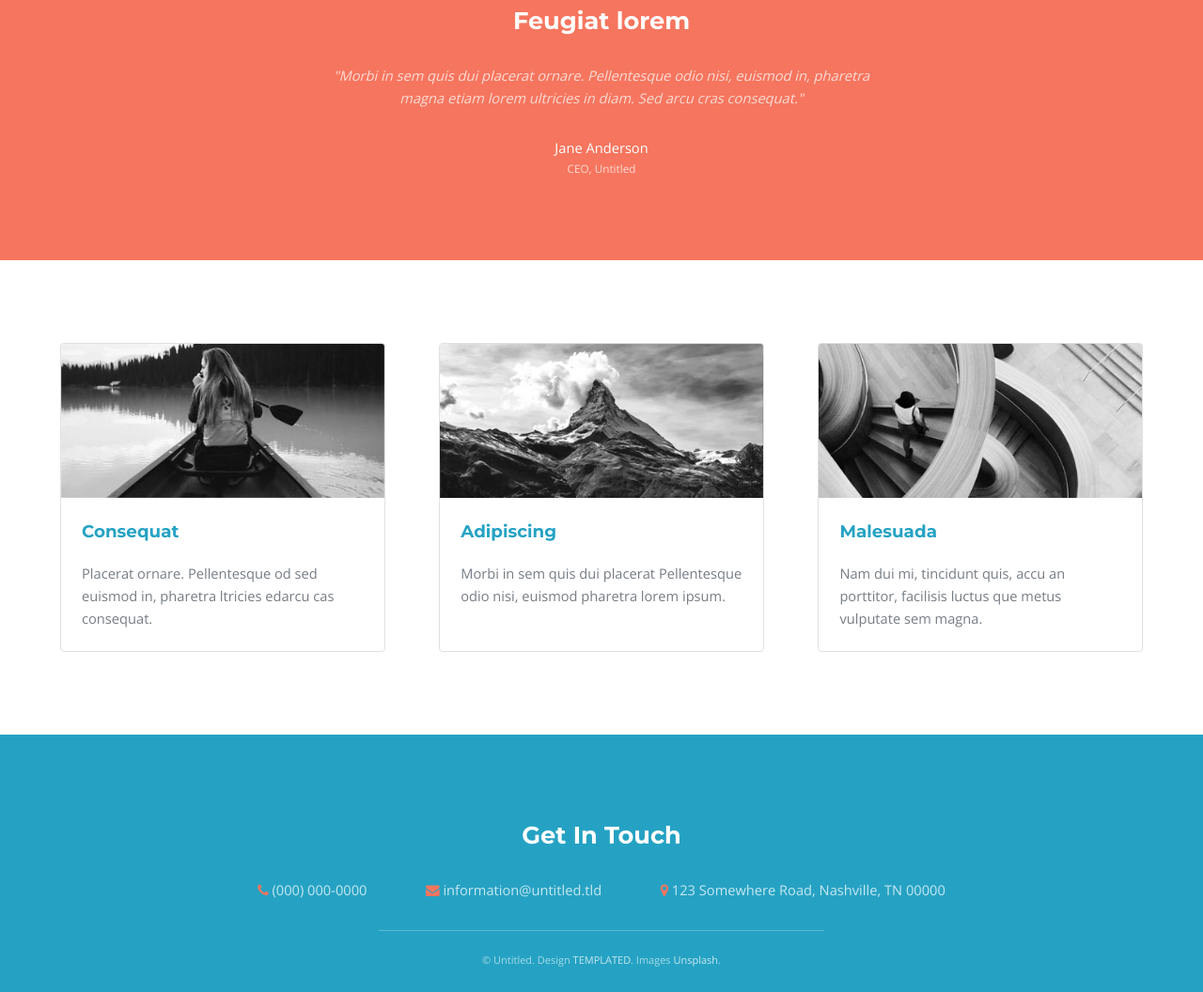
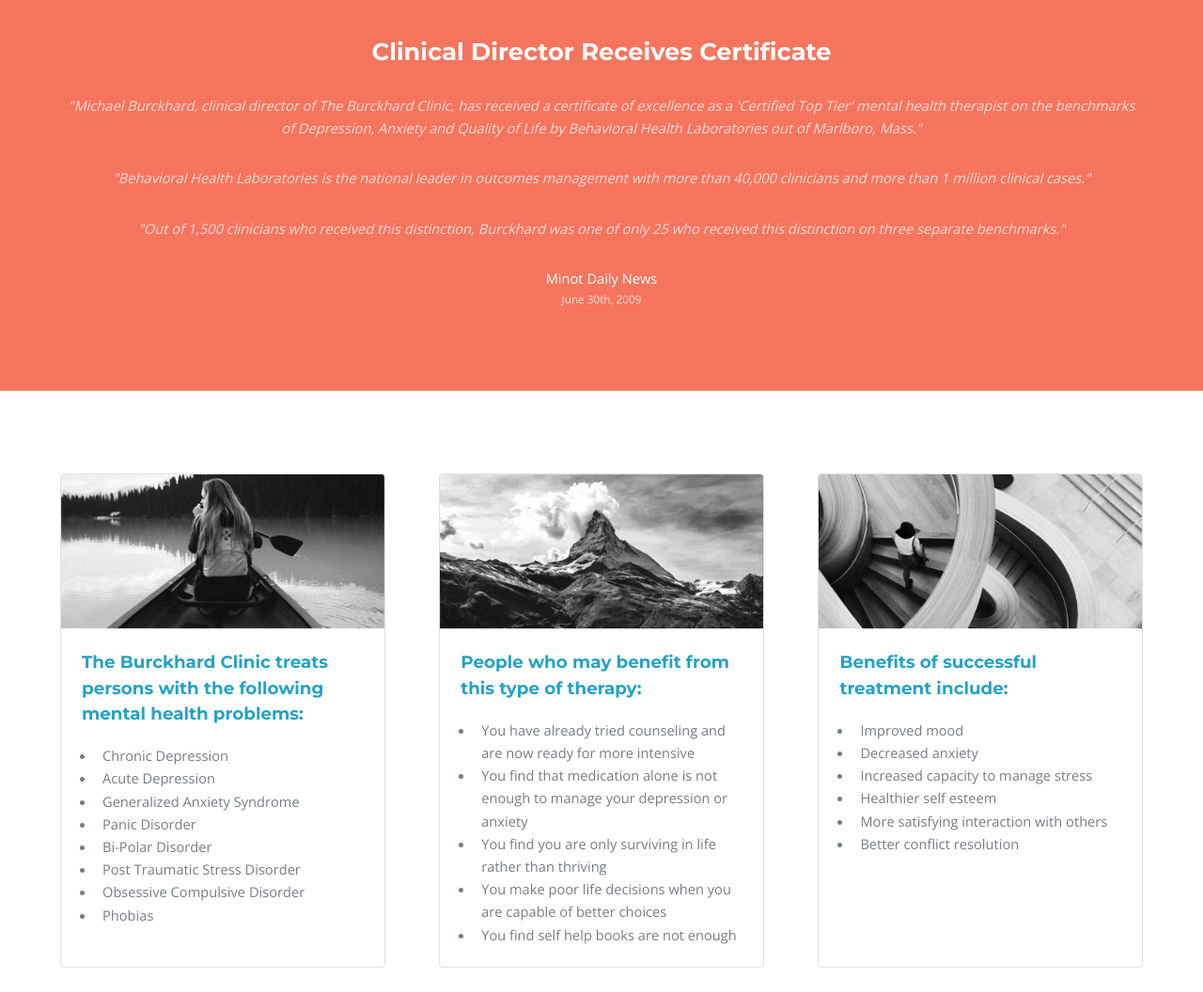
Before and after one commit to christianvorgitch/burckhardclinic, a plain HTML site: page index.html in a window 1280 px wide. Shown: the part 1256-2312 px from the top of the page at 94% size. Drawn offline with nearby package versions, Linux system fonts and the light colour scheme.

Commit message:
Update index.html
added multiple paragraphs

```diff
--- a/index.html
+++ b/index.html
@@ -1,12 +1,8 @@
 <!DOCTYPE HTML>
-<!--
-	Intensify by TEMPLATED
-	templated.co @templatedco
-	Released for free under the Creative Commons Attribution 3.0 license (templated.co/license)
--->
+
 <html>
 	<head>
-		<title>Intensify by TEMPLATED</title>
+		<title>Burckhard Clinic, P.C.</title>
 		<meta charset="utf-8" />
 		<meta name="viewport" content="width=device-width, initial-scale=1" />
 		<link rel="stylesheet" href="assets/css/main.css" />
@@ -18,10 +14,12 @@
 				<nav class="left">
 					<a href="#menu"><span>Menu</span></a>
 				</nav>
-				<a href="index.html" class="logo">intensify</a>
+				<a href="index.html" class="logo">Burckhard Clinic, P.C.</a>
+                <!--
 				<nav class="right">
 					<a href="#" class="button alt">Log in</a>
 				</nav>
+-->
 			</header>
 
 		<!-- Menu -->
@@ -31,18 +29,21 @@
 					<li><a href="generic.html">Generic</a></li>
 					<li><a href="elements.html">Elements</a></li>
 				</ul>
+                <!--
 				<ul class="actions vertical">
 					<li><a href="#" class="button fit">Login</a></li>
 				</ul>
+-->
 			</nav>
 
 		<!-- Banner -->
 			<section id="banner">
 				<div class="content">
-					<h1>Ipsum sed lorem</h1>
-					<p>Morbi in sem quis dui placerat ornare. Pellentesque odio nisi, euismod<br />sed arcu cras consecuat lorem ipsum dolor sit amet.</p>
+					<h1>Burckhard Clinic</h1>
+					<p>Providing individualized mental health therapy using Christian principles.</p>
+                    <p>Therapy provided in a private setting.</p>
 					<ul class="actions">
-						<li><a href="#one" class="button scrolly">Get Started</a></li>
+						<li><a href="#footer" class="button scrolly">Free Consultation by appointment</a></li>
 					</ul>
 				</div>
 			</section>
@@ -79,14 +80,20 @@
 		<!-- Two -->
 			<section id="two" class="wrapper style1 special">
 				<div class="inner">
-					<h2>Feugiat lorem</h2>
+					<h2>Clinical Director Receives Certificate</h2>
 					<figure>
 					    <blockquote>
-					        "Morbi in sem quis dui placerat ornare. Pellentesque odio nisi, euismod in, pharetra<br /> magna etiam lorem ultricies in diam. Sed arcu cras consequat."
+					        "Michael Burckhard, clinical director of The Burckhard Clinic, has received a certificate of excellence as a 'Certified Top Tier' mental health therapist on the benchmarks of Depression, Anxiety and Quality of Life by Behavioral Health Laboratories out of Marlboro, Mass."
 					    </blockquote>
+                        <blockquote>
+                            "Behavioral Health Laboratories is the national leader in outcomes management with more than 40,000 clinicians and more than 1 million clinical cases."
+                        </blockquote>
+                        <blockquote>
+                            "Out of 1,500 clinicians who received this distinction, Burckhard was one of only 25 who received this distinction on three separate benchmarks."
+                        </blockquote>
 					    <footer>
-					        <cite class="author">Jane Anderson</cite>
-					        <cite class="company">CEO, Untitled</cite>
+					        <cite class="author">Minot Daily News</cite>
+					        <cite class="company">June 30th, 2009</cite>
 					    </footer>
 					</figure>
 				</div>
@@ -100,8 +107,17 @@
 							<img src="images/pic02.jpg" alt="" />
 						</div>
 						<div class="content">
-							<h3>Consequat</h3>
-							<p>Placerat ornare. Pellentesque od sed euismod in, pharetra ltricies edarcu cas consequat.</p>
+							<h3>The Burckhard Clinic treats persons with the following mental health problems:</h3>
+							<ul>
+                                    <li>Chronic Depression</li>
+                                    <li>Acute Depression</li>
+                                    <li>Generalized Anxiety Syndrome</li>
+                                    <li>Panic Disorder</li>
+                                    <li>Bi-Polar Disorder</li>
+                                    <li>Post Traumatic Stress Disorder</li>
+                                    <li>Obsessive Compulsive Disorder</li>
+                                    <li>Phobias</li>
+                            </ul>
 						</div>
 					</div>
 					<div class="flex-item box">
@@ -109,8 +125,14 @@
 							<img src="images/pic03.jpg" alt="" />
 						</div>
 						<div class="content">
-							<h3>Adipiscing</h3>
-							<p>Morbi in sem quis dui placerat Pellentesque odio nisi, euismod pharetra lorem ipsum.</p>
+							<h3>People who may benefit from this type of therapy:</h3>
+                            <ul>
+                                    <li>You have already tried counseling and are now ready for more intensive</li>
+                                    <li>You find that medication alone is not enough to manage your depression or anxiety</li>
+                                    <li>You find you are only surviving in life rather than thriving</li>
+                                    <li>You make poor life decisions when you are capable of better choices</li>
+                                    <li>You find self help books are not enough</li>
+                            </ul>
 						</div>
 					</div>
 					<div class="flex-item box">
@@ -118,8 +140,15 @@
 							<img src="images/pic04.jpg" alt="" />
 						</div>
 						<div class="content">
-							<h3>Malesuada</h3>
-							<p>Nam dui mi, tincidunt quis, accu an porttitor, facilisis luctus que metus vulputate sem magna.</p>
+							<h3>Benefits of successful treatment include:</h3>
+                            <ul>
+                                    <li>Improved mood</li>
+                                    <li>Decreased anxiety</li>
+                                    <li>Increased capacity to manage stress</li>
+                                    <li>Healthier self esteem</li>
+                                    <li>More satisfying interaction with others</li>
+                                    <li>Better conflict resolution</li>
+                            </ul>
 						</div>
 					</div>
 				</div>
```
